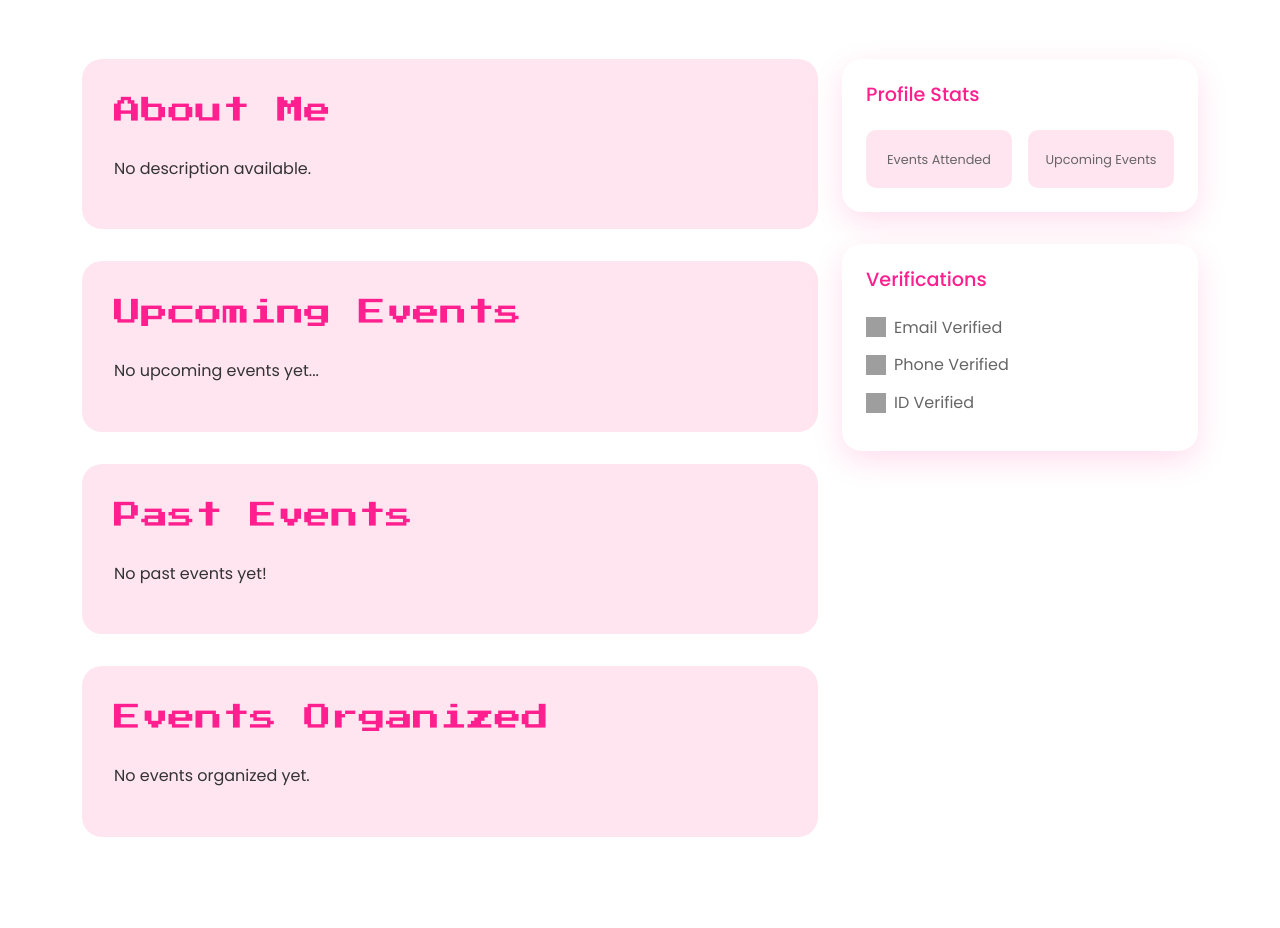
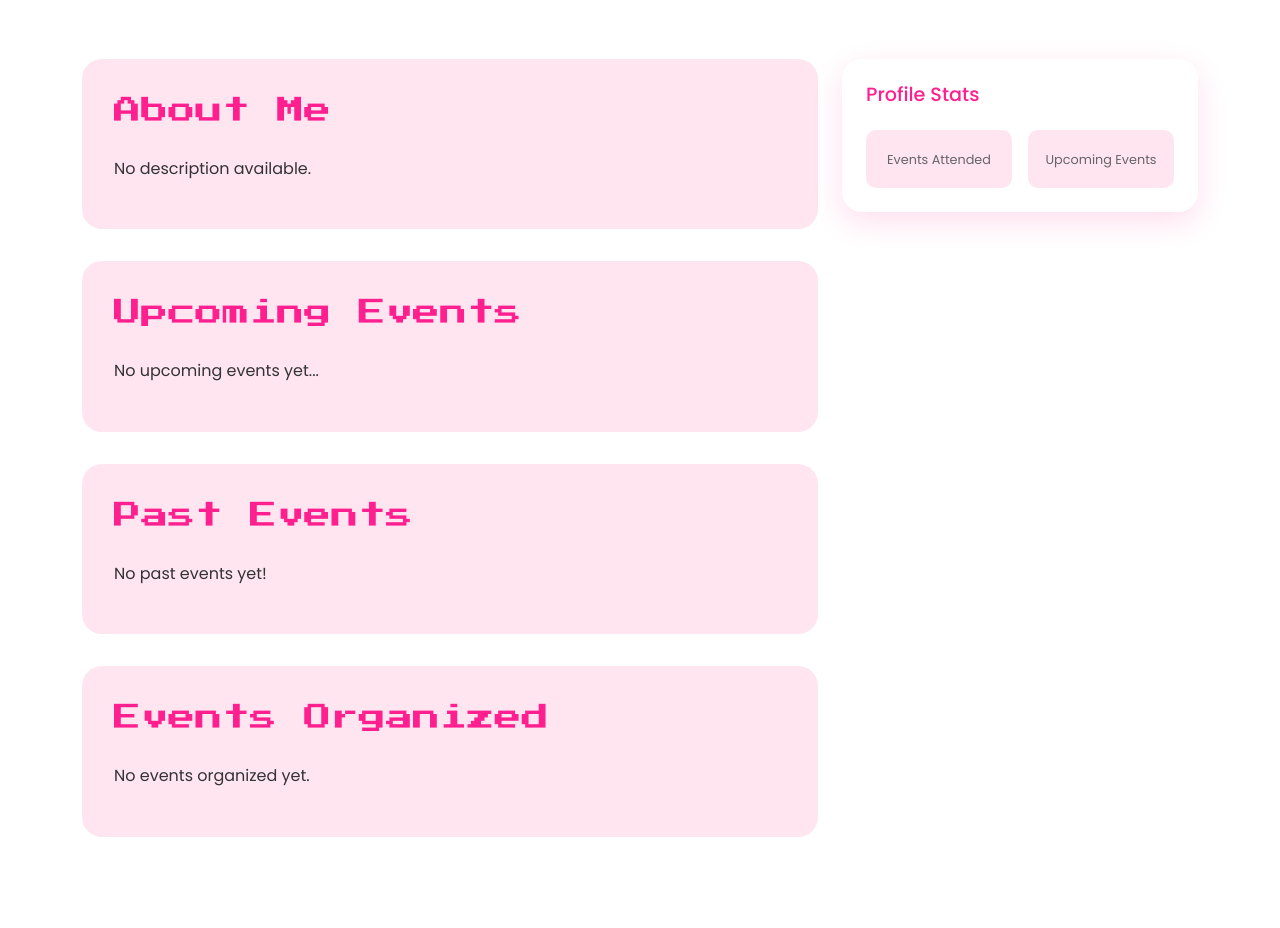
Before and after one commit to jafty/rafiki, a Django app: template templates/events/profile.html in a window 1280 px wide. Shown: the part 395-1323 px from the top of the page. Run offline with Django 5.2, Linux system fonts and the light colour scheme; the template is opened without the code that fills it, so the values that code supplies are empty; grey boxes are pictures that could not be loaded.

Commit message:
User Profile form validation

```diff
--- a/events/models.py
+++ b/events/models.py
@@ -12,7 +12,7 @@ from django.core.mail import send_mail
 from django.core.validators import RegexValidator
 import stripe
 stripe.api_key = settings.STRIPE_SECRET_KEY
-
+from datetime import date
 
 class UserProfile(models.Model):
     user = models.OneToOneField(User, on_delete=models.CASCADE, related_name='profile')
@@ -26,6 +26,10 @@ class UserProfile(models.Model):
     city = models.CharField(max_length=100)
     country = models.CharField(max_length=100)
     centers_of_interest = models.TextField(blank=True, null=True, help_text="Qu'appréciez-vous ?")
+
+    def clean(self):
+        if self.birth_date and self.birth_date > date.today():
+            raise ValidationError({'birth_date': "You can't be born in the future."})
 
     def get_age(self, today_date):
         if not self.birth_date:
--- a/events/views.py
+++ b/events/views.py
@@ -188,7 +188,7 @@ def edit_profile(request, username):
         if form.is_valid():
             form.save()
             # Redirige vers l'événement avec ID 28 après la mise à jour du profil
-            return redirect('event_detail', event_id=28)  # L'ID de l'événement à mettre en avant
+            return redirect('featured_event')  # L'ID de l'événement à mettre en avant
     else:
         form = UserProfileForm(instance=edited_profile)
 
@@ -246,7 +246,7 @@ def edit_event(request, event_id):
 
 def register(request):
     if request.user.is_authenticated:
-        return redirect('event_detail', event_id=28)
+        return redirect('featured_event')
 
     if request.method == "POST":
         form = CustomUserCreationForm(request.POST)
--- a/templates/events/profile.html
+++ b/templates/events/profile.html
@@ -125,14 +125,6 @@
                         </div>
                     </div>
 
-                    <div class="verification-card">
-                        <h3>Verifications</h3>
-                        <ul class="verification-list">
-                            <li><img src="https://api.iconify.design/mdi:check-circle.svg" /> Email Verified</li>
-                            <li><img src="https://api.iconify.design/mdi:check-circle.svg" /> Phone Verified</li>
-                            <li><img src="https://api.iconify.design/mdi:check-circle.svg" /> ID Verified</li>
-                        </ul>
-                    </div>
 
                     {% if can_edit %}
                         <form action="{% url 'logout' %}" method="post">
```
Also changed, not shown: events/test_events.py (+7 -2 lines), templates/events/landing.html (+4 -4 lines).
